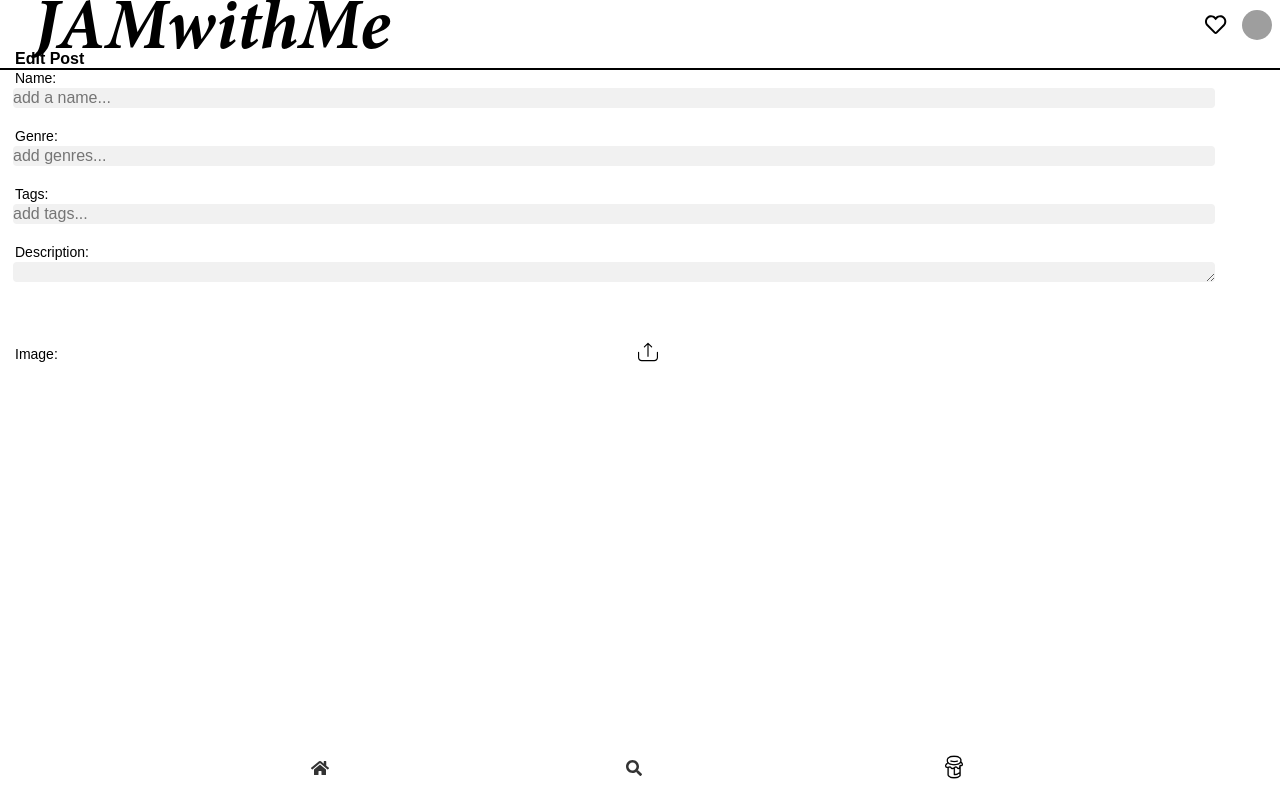
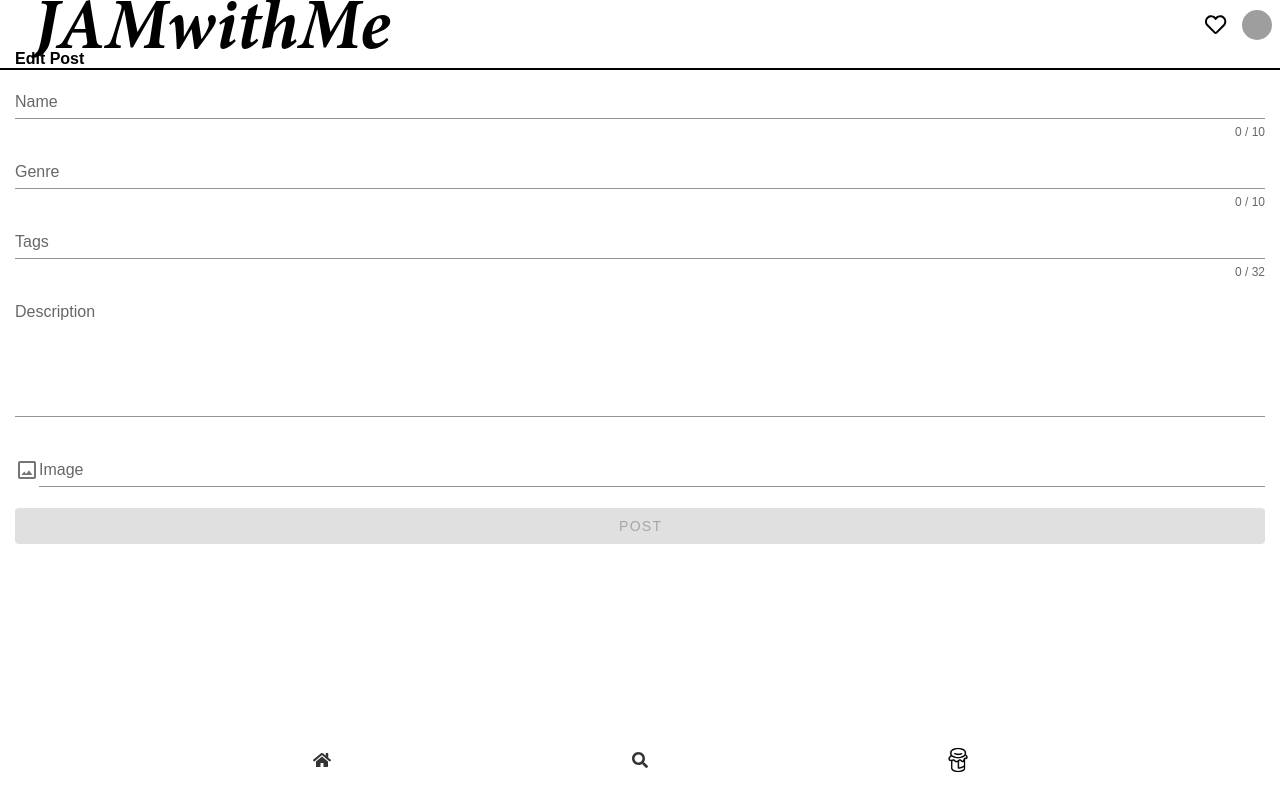
Before and after one commit to Der-Die-Das/JAMwithMe, a Vue app in the folder clientVuetify/: page /Post in a window 1280 px wide. Built offline with nearby package versions, Linux system fonts and the light colour scheme; grey boxes are pictures that could not be loaded.

Commit message:
Updated assets: post, jam, feed

```diff
--- a/clientVuetify/src/App.vue
+++ b/clientVuetify/src/App.vue
@@ -1,11 +1,12 @@
 <template>
   <div class="app">
     <footer>
-      <router-link class="nav" to="/Feed"><font-awesome-icon icon="home" /></router-link>
-      <router-link class="nav" to="/Search"
+      <span><router-link class="nav" to="/Feed"><font-awesome-icon icon="home" /></router-link></span>
+      <span><router-link class="nav" to="/Search"
         ><font-awesome-icon icon="search"
-      /></router-link>
-      <router-link to="/Jam"><img src="./assets/icon.jpg" alt="jam" /></router-link>
+      /></router-link></span>
+      <span><router-link to="/Jam"><img src="./assets/icon.jpg" alt="jam" /></router-link></span>
+
     </footer>
     <main role="main">
       <router-view />
@@ -106,6 +107,14 @@
   max-width: 100%;
   max-height: 500px;
   overflow: hidden;
+  margin-bottom: -20px;
+}
+.postContentControl {
+  display: flex;
+  position: relative;
+  bottom: 35px;
+  left: 17px;
+  z-index: 95;
 }
 .postContent img {
   height: 200px;
@@ -151,23 +160,32 @@
   color: rgb(62, 62, 201);
 }
 footer {
-  padding: 14px;
+  padding: 20px;
   display: flex;
   justify-content: space-evenly;
   position: fixed;
-  inset: auto 0 0 0;
+  inset: auto auto 0 auto;
   width: 100%;
   background: #fff;
   z-index: 100;
 }
 .nav {
   color: #333;
+  align-items: center;
+
 }
 footer img {
-  width: 30px;
-  height: 30px;
+  width: 32px;
+  height: 32px;
   margin-top: -8px;
 }
+
+footer span {
+width: 32px;
+text-align: center;
+}
+
+
 .postComment {
   display: flex;
   align-items: center;
@@ -184,6 +202,61 @@
 .postCommentText {
   border: none;
   width: 240px;
+}
+.postTime {
+  color: white;
+      position: absolute;
+    left: 80%;
+  font-weight: 800;
+  font-size: 8px;
+    margin-top: 6px;
+    width: 6%;
+    text-align: end;
+    white-space:nowrap;
+}
+.imgSlidecontainer {
+  width: 75%;
+  height: 25px;
+}
+
+/* The slider itself */
+.imgSlider {
+  -webkit-appearance: none; /* Override default CSS styles */
+  appearance: none;
+  display: inline;
+  position: absolute;
+  left: 25%;
+  transform: translateX(-25%);
+  width: 70%; /* Full-width */
+  height: 2px; /* Specified height */
+  background: #ffffff; /* Grey background */
+  outline: none; /* Remove outline */
+  opacity: 1; /* Set transparency (for mouse-over effects on hover) */
+  -webkit-transition: 0.2s; /* 0.2 seconds transition on hover */
+  transition: opacity 0.2s;
+  margin-top: 9px;
+}
+
+
+/* The slider handle (use -webkit- (Chrome, Opera, Safari, Edge) and -moz- (Firefox) to override default look) */
+.imgSlider::-webkit-slider-thumb {
+  -webkit-appearance: none; /* Override default look */
+  appearance: none;
+  width: 8px; /* Set a specific slider handle width */
+  height: 8px; /* Slider handle height */
+  background: #ffffff; /* Green background */
+  cursor: pointer; /* Cursor on hover */
+  border-radius: 50%;
+
+}
+
+.imgSlider::-moz-range-thumb {
+  width: 40px; /* Set a specific slider handle width */
+  height: 40px; /* Slider handle height */
+  background: #000000; /* Green background */
+  cursor: pointer; /* Cursor on hover */
+  border-radius: 50%;
+    padding: 20px;
 }
 
 .slidecontainer {
@@ -364,14 +437,13 @@
   display: flex;
   justify-content: space-evenly;
   position: fixed;
-  inset: auto auto 40px auto;
+  inset: auto auto 60px auto;
   z-index: 99;
-
   width: 100%;
   background: #fff;
 }
 .newRecord img {
-  width: 30px;
+  width: 32px;
 }
 
 .postSettingName {
@@ -381,28 +453,9 @@
 }
 .postSettingContent {
   margin-left: 15px;
+  margin-right: 15px;
 }
 
-.postSettingContentHeader {
-  font-size: 14px;
-  margin-bottom: 2px;
-}
-
-.postSettingContent:last-child {
-  font-size: 14px;
-  margin-top: 40px;
-  margin-bottom: 2px;
-}
-
-.postSettingContentHeader img {
-  width: 20px;
-  margin: auto;
-  display: block;
-  margin-top: -20px;
-}
-textarea {
-  height: 40px;
-}
 
 .postSettingText {
   border: none;
--- a/clientVuetify/src/views/Feed.vue
+++ b/clientVuetify/src/views/Feed.vue
@@ -13,7 +13,11 @@
               size="lg" /></a
         ></i>
         <i>
-           <router-link to="/Profile"><img src="https://picsum.photos/99" alt="ProfilePicture" /></router-link>
+           <router-link to="/Profile">
+
+<img src="https://picsum.photos/99" alt="ProfilePicture" />
+
+           </router-link>
         </i>
       </div>
     </div>
@@ -32,6 +36,19 @@
 
         <div class="postContent">
           <img src="https://picsum.photos/800/401" alt="PostImg" />
+          <div class="postContentControl">
+                          <span><font-awesome-icon icon="pause" color="white" size="sm" /></span>
+              <span class="imgSlidecontainer">
+                <input
+                  type="range"
+                  min="1"
+                  max="100"
+                  value="0"
+                  class="imgSlider"
+                />
+              </span>
+              <span class="postTime">00:11 / 03:02</span>
+          </div>
         </div>
         <div class="postIcons">
           <i> <font-awesome-icon :icon="['far', 'heart']"/> </i>
@@ -71,6 +88,19 @@
 
         <div class="postContent">
           <img src="https://picsum.photos/800/402" alt="PostImg" />
+          <div class="postContentControl">
+                          <span><font-awesome-icon icon="pause" color="white" size="sm" /></span>
+              <span class="imgSlidecontainer">
+                <input
+                  type="range"
+                  min="1"
+                  max="100"
+                  value="0"
+                  class="imgSlider"
+                />
+              </span>
+              <span class="postTime">00:11 / 03:02</span>
+          </div>
         </div>
         <div class="postIcons">
           <i> <font-awesome-icon :icon="['far', 'heart']"/> </i>
@@ -111,6 +141,19 @@
 
         <div class="postContent">
           <img src="https://picsum.photos/800/403" alt="PostImg" />
+          <div class="postContentControl">
+                          <span><font-awesome-icon icon="pause" color="white" size="sm" /></span>
+              <span class="imgSlidecontainer">
+                <input
+                  type="range"
+                  min="1"
+                  max="100"
+                  value="0"
+                  class="imgSlider"
+                />
+              </span>
+              <span class="postTime">00:11 / 03:02</span>
+          </div>
         </div>
         <div class="postIcons">
           <i> <font-awesome-icon :icon="['far', 'heart']"/> </i>
--- a/clientVuetify/src/views/Jam.vue
+++ b/clientVuetify/src/views/Jam.vue
@@ -40,7 +40,6 @@
                 />
               </span>
               <span class="recordingSettingStartValue">00:12</span>
-
               <span class="recordingSettingEndValue">03:02</span>
             </div>
             <div class="recordingTimeControl">
@@ -113,9 +112,13 @@
 
     <div class="recordings"></div>
     <div class="newRecord">
-      <img src="../assets/folder-regular.svg" alt="" />
+      <font-awesome-icon
+                :icon="['far', 'folder']"
+                style="color: black"
+                size="2x"
+              />
       <img src="../assets/record.svg" alt="" />
-      <img src="../assets/upload.svg" alt="" />
+      <img src="../assets/upload.svg" alt="">
     </div>
   </div>
 </template>
--- a/clientVuetify/src/views/Post.vue
+++ b/clientVuetify/src/views/Post.vue
@@ -25,39 +25,59 @@
           <hr class="solid" />
         </div>
         <div class="postSettingContent">
-          <div class="postSettingContentHeader">Name:</div>
-          <input
-            class="postSettingText"
-            v-model="message"
-            placeholder="add a name..."
-          />
-        </div>
-        <div class="postSettingContent">
-          <div class="postSettingContentHeader">Genre:</div>
-          <input
-            class="postSettingText"
-            v-model="message"
-            placeholder="add genres..."
-          />
-        </div>
-                <div class="postSettingContent">
-          <div class="postSettingContentHeader">Tags:</div>
-          <input
-            class="postSettingText"
-            v-model="message"
-            placeholder="add tags..."
-          />
-        </div>
-                <div class="postSettingContent">
-          <div class="postSettingContentHeader">Description:</div>
-          <textarea class="postSettingText" name="Text1" cols="40" rows="5"></textarea>
+ <form>
+    <v-text-field
+      v-model="name"
+      :error-messages="nameErrors"
+      :counter="10"
+      label="Name"
+      required
+      @input="$v.name.$touch()"
+      @blur="$v.name.$touch()"
+    ></v-text-field>
+    <v-text-field
+      v-model="name"
+      :error-messages="nameErrors"
+      :counter="10"
+      label="Genre"
+      required
+      @input="$v.name.$touch()"
+      @blur="$v.name.$touch()"
+    ></v-text-field>
+    <v-text-field
+      v-model="name"
+      :error-messages="nameErrors"
+      :counter="32"
+      label="Tags"
+      required
+      @input="$v.name.$touch()"
+      @blur="$v.name.$touch()"
+    ></v-text-field>
+        <v-textarea
+          name="input-7-1"
+          label="Description"
+          value=""
+          auto-grow
+        ></v-textarea>
 
+  <v-file-input
+    accept="image/*"
+    label="Image"
+    prepend-icon="mdi-image-outline"
 
-        </div>
-                <div class="postSettingContent">
-          <span class="postSettingContentHeader">Image:
-                            <img src="../assets/upload.svg" alt="" />
-          </span>
+  ></v-file-input>
+      <v-spacer></v-spacer>
+  </form>
+        <v-btn
+        block
+        :disabled="!form"
+        :loading="isLoading"
+        class="white--text"
+        color="deep-purple accent-4"
+        depressed
+      >
+        Post
+      </v-btn>
 
         </div>
 
```
Also changed, not shown: clientVuetify/src/main.js (+9 -4 lines), clientVuetify/src/assets/record.svg.
